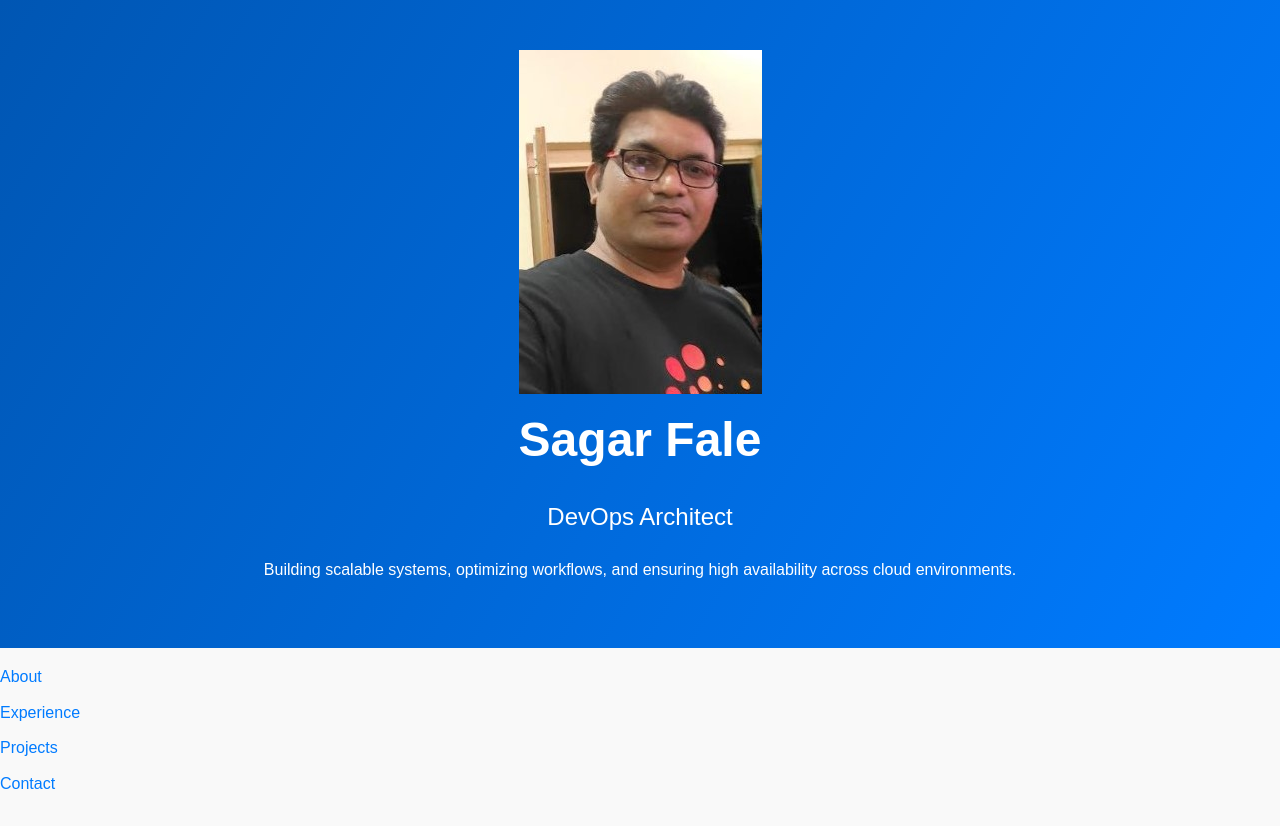
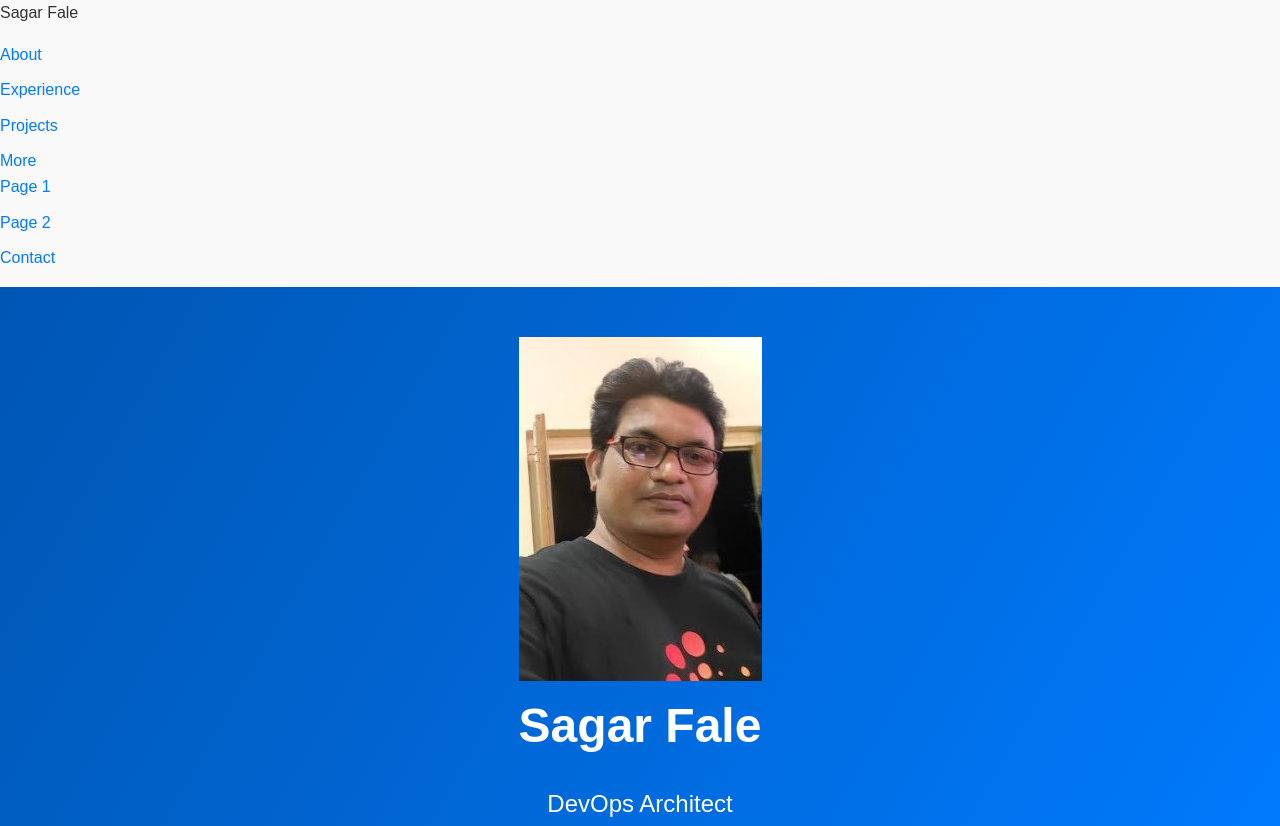
Before and after one commit to sagarfale/sagarfale.github.io, a plain HTML site: page index.html in a window 1280 px wide. Shown: the top 826 px of the page. Drawn offline with Linux system fonts and the light colour scheme.

Commit message:
first commit

```diff
--- a/index.html
+++ b/index.html
@@ -7,6 +7,27 @@
     <link rel="stylesheet" href="style.css">
 </head>
 <body>
+    <!-- Navigation Menu -->
+    <nav class="navbar">
+        <div class="container">
+            <div class="logo">Sagar Fale</div>
+            <ul class="menu">
+                <li><a href="#about">About</a></li>
+                <li><a href="#experience">Experience</a></li>
+                <li><a href="#projects">Projects</a></li>
+                <li>
+                    <a href="#">More</a>
+                    <ul class="dropdown">
+                        <li><a href="page1.html">Page 1</a></li>
+                        <li><a href="page2.html">Page 2</a></li>
+                        <li><a href="contact.html">Contact</a></li>
+                    </ul>
+                </li>
+            </ul>
+        </div>
+    </nav>
+
+    <!-- Header Section -->
     <header>
         <div class="container">
             <div class="profile-section">
@@ -21,14 +42,8 @@
             </div>
         </div>
     </header>
-    <nav>
-        <ul class="nav-links">
-            <li><a href="#about">About</a></li>
-            <li><a href="#experience">Experience</a></li>
-            <li><a href="#projects">Projects</a></li>
-            <li><a href="#contact">Contact</a></li>
-        </ul>
-    </nav>
+
+    <!-- Main Content -->
     <main>
         <section id="about">
             <h3>About Me</h3>
@@ -57,13 +72,9 @@
                 <li><a href="#">DevOps Monitoring Framework</a></li>
             </ul>
         </section>
-        <section id="contact">
-            <h3>Contact</h3>
-            <p>Email: <a href="mailto:sagar.fale@gmail.com">sagar.fale@gmail.com</a></p>
-            <p>GitHub: <a href="https://github.com/sagarfale" target="_blank">github.com/sagarfale</a></p>
-            <p>LinkedIn: <a href="https://linkedin.com/in/sagarfale" target="_blank">linkedin.com/in/sagarfale</a></p>
-        </section>
     </main>
+
+    <!-- Footer -->
     <footer>
         <p>&copy; 2025 Sagar Fale. All Rights Reserved.</p>
     </footer>
```
